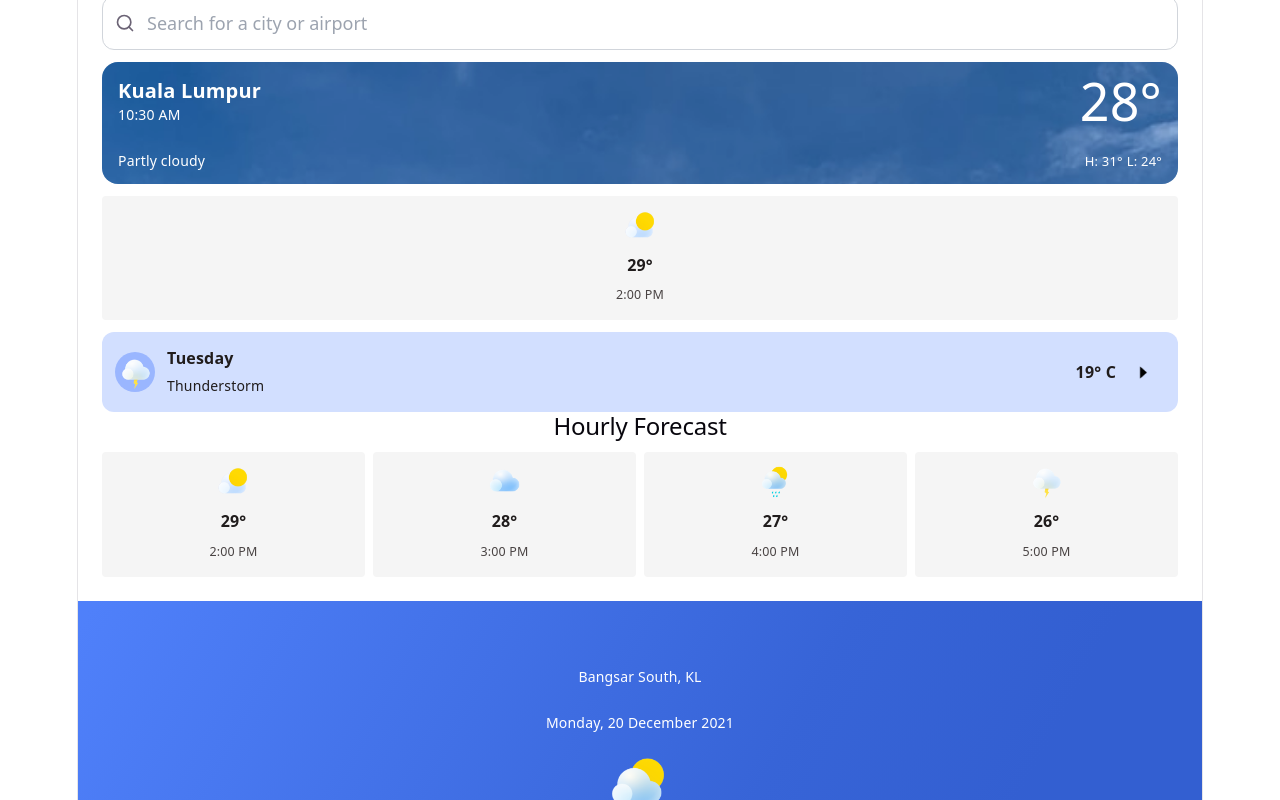
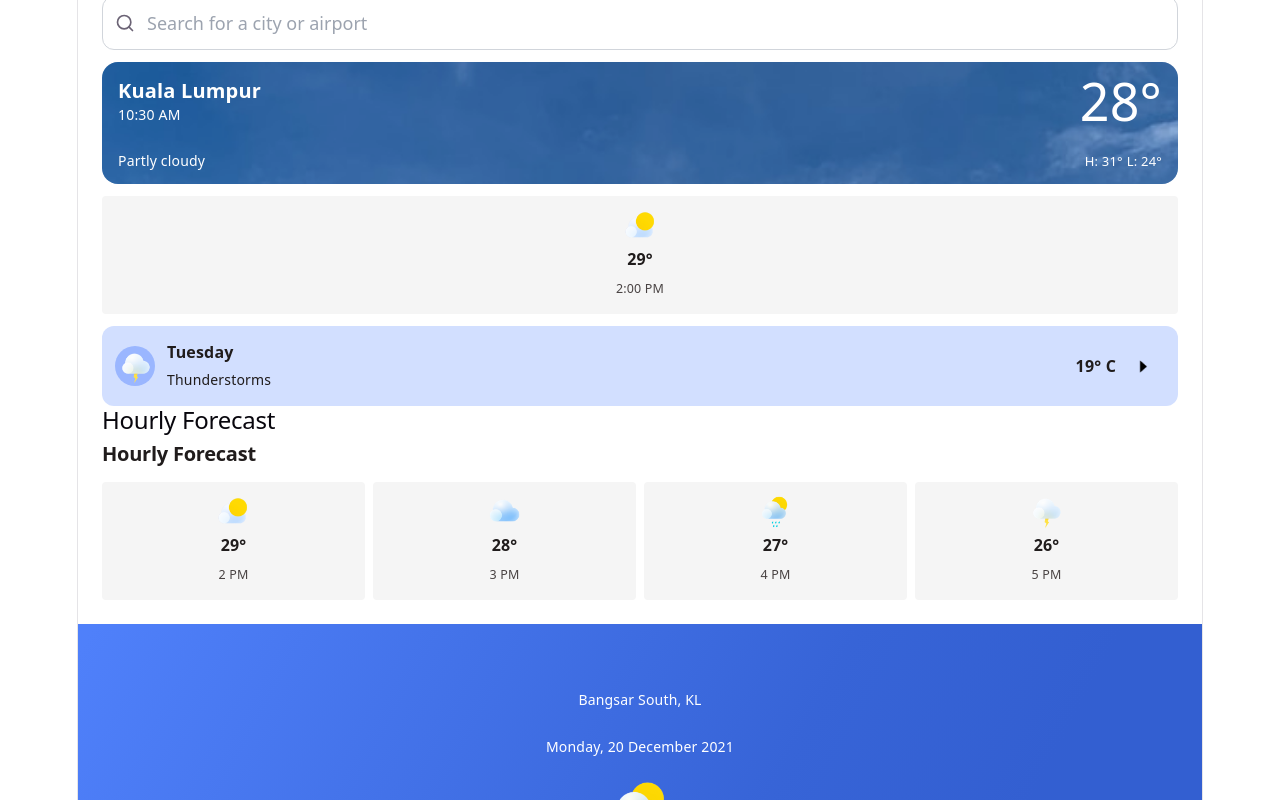
Before and after one commit to FatimahZahra30/weather-app, a Vue app: page /weather in a window 1280 px wide. Shown: the part 549-1349 px from the top of the page. Built offline with nearby package versions, Linux system fonts and the light colour scheme.

Commit message:
fix: fixed allignment issues for the hourly card

```diff
--- a/src/App.vue
+++ b/src/App.vue
@@ -11,6 +11,7 @@ import dayBackground from './assets/weather/day-background.jpg'
 import HourlyForcastCard from './components/molecules/HourlyForcastCard.vue'
 import WeeklyForcastItem from './components/molecules/WeeklyForcastItem.vue'
 import WeatherHero from './components/organisms/WeatherHero.vue'
+import HourlyForcast from './components/organisms/HourlyForcast.vue'
 
 const email = ref('')
 const searchQuery = ref('')
@@ -65,7 +66,7 @@ const searchQuery = ref('')
       <WeeklyForcastItem
       name="thunderstorm"
       day="Tuesday"
-      weather="Thunderstorm"
+      weather="Thunderstorms"
       :temperature="19"
       />
 
@@ -76,46 +77,10 @@ const searchQuery = ref('')
 
       <h2>Hourly Forecast</h2>
 
-      <div class="hourly-forecast-scroll">
+    </section>
 
-        <HourlyForcastCard
-          name="sunny"
-          :temperature="29"
-          time="2:00 PM"
-        />
-
-        <HourlyForcastCard
-          name="cloudy"
-          :temperature="28"
-          time="3:00 PM"
-        />
-
-        <HourlyForcastCard
-          name="moderateRain"
-          :temperature="27"
-          time="4:00 PM"
-        />
-
-        <HourlyForcastCard
-          name="thunderstorm"
-          :temperature="26"
-          time="5:00 PM"
-        />
-
-        <HourlyForcastCard
-          name="rainy"
-          :temperature="25"
-          time="6:00 PM"
-        />
-
-        <HourlyForcastCard
-          name="cloudy"
-          :temperature="25"
-          time="7:00 PM"
-        />
-
-      </div>
-
+    <section class="hourly-section">
+      <HourlyForcast />
     </section>
     </main>
 
@@ -142,40 +107,10 @@ const searchQuery = ref('')
   flex-wrap: wrap;
 }
 
-/* Hourly forecast section */
+
 .hourly-section {
-  display: block !important;
+  display: block;
   width: 100%;
 }
 
-.hourly-section h2 {
-  margin: 0 0 12px;
-}
-
-/* Scroll container */
-.hourly-forecast-scroll {
-  display: flex;
-  flex-wrap: nowrap;
-  gap: 8px;
-
-  width: 100%;
-  overflow-x: auto;
-  overflow-y: hidden;
-
-  scrollbar-width: none;
-  box-sizing: border-box;
-}
-
-.hourly-forecast-scroll::-webkit-scrollbar {
-  display: none;
-}
-
-/* Exactly 4 cards visible */
-.hourly-forecast-scroll > * {
-  flex: 0 0 calc((100% - 24px) / 4);
-  width: calc((100% - 24px) / 4);
-  min-width: 0;
-  box-sizing: border-box;
-}
-
 </style>
--- a/src/components/molecules/HourlyForcastCard.vue
+++ b/src/components/molecules/HourlyForcastCard.vue
@@ -50,12 +50,19 @@ withDefaults(
 
 <style scoped>
 .hourly-forecast-card {
+  display: flex;
+  flex-direction: column;
+  align-items: center;
+
   width: 100%;
   min-width: 0;
+
   padding: 12px 8px;
+
+  box-sizing: border-box;
+
   border-radius: 4px;
   background: #F5F5F5;
-  text-align: center;
 }
 
 .hourly-forecast-card__icon {
--- a/src/components/organisms/HourlyForcast.vue
+++ b/src/components/organisms/HourlyForcast.vue
@@ -1,102 +1,107 @@
 <script setup lang="ts">
-import cloudy from '../../assets/weather-icons/cloudy.png'
-import moderateRain from '../../assets/weather-icons/moderate-rain.png'
-import rainy from '../../assets/weather-icons/rainy.png'
-import sunny from '../../assets/weather-icons/sunny.png'
-import thunderstorm from '../../assets/weather-icons/thunderstorm.png'
+import HourlyForcastCard from '../molecules/HourlyForcastCard.vue'
 
-const icons = {
-  cloudy,
-  moderateRain,
-  rainy,
-  sunny,
-  thunderstorm,
-}
-
-type IconName = keyof typeof icons
-
-withDefaults(
-  defineProps<{
-    name: IconName
-    temperature?: number
-    time: string
-  }>(),
+const hourlyForecast = [
   {
-    temperature: 0,
+    name: 'sunny' as const,
+    temperature: 29,
+    time: '2 PM',
   },
-)
+  {
+    name: 'cloudy' as const,
+    temperature: 28,
+    time: '3 PM',
+  },
+  {
+    name: 'moderateRain' as const,
+    temperature: 27,
+    time: '4 PM',
+  },
+  {
+    name: 'thunderstorm' as const,
+    temperature: 26,
+    time: '5 PM',
+  },
+  {
+    name: 'rainy' as const,
+    temperature: 25,
+    time: '6 PM',
+  },
+  {
+    name: 'cloudy' as const,
+    temperature: 25,
+    time: '7 PM',
+  },
+]
 </script>
 
 <template>
-  <article class="hourly-forecast-card">
+  <section class="hourly-forecast">
 
-    <!-- Weather icon -->
-    <img
-      class="hourly-forecast__icon"
-      :src="icons[name]"
-      alt=""
-    />
+    <h2 class="hourly-forecast__title">
+      Hourly Forecast
+    </h2>
 
-    <!-- Temperature -->
-    <p class="hourly-forecast__temperature">
-      {{ temperature }}°
-    </p>
+    <div class="hourly-forecast__scroll">
 
-    <!-- Time -->
-    <p class="hourly-forecast__time">
-      {{ time }}
-    </p>
+      <HourlyForcastCard
+        v-for="(forecast, index) in hourlyForecast"
+        :key="index"
+        :name="forecast.name"
+        :temperature="forecast.temperature"
+        :time="forecast.time"
+      />
 
-  </article>
+    </div>
+
+  </section>
 </template>
 
 <style scoped>
-.hourly-forecast-card {
-  display: flex;
-  flex-direction: column;
-  align-items: center;
-
-  /* Exactly 1/4 of the visible area */
-  width: calc(25% - 6px);
-  min-width: calc(25% - 6px);
-
-  /* VERY IMPORTANT */
-  flex-shrink: 0;
-
-  padding: 12px 8px;
-
-  box-sizing: border-box;
-
-  border-radius: 12px;
-  background: #F5F5F5;
+.hourly-forecast {
+  width: 100%;
+  min-width: 0;
 }
 
-/* Weather icon */
-.hourly-forecast__icon {
-  width: 48px;
-  height: 48px;
-  object-fit: contain;
-}
+.hourly-forecast__title {
+  margin: 0 0 4px;
 
-/* Temperature */
-.hourly-forecast__temperature {
-  margin: 8px 0 0;
-
-  font-size: 18px;
+  font-size: 20px;
   font-weight: 600;
-  line-height: 1;
 
   color: #201C1C;
 }
 
-/* Time */
-.hourly-forecast__time {
-  margin: 8px 0 0;
+.hourly-forecast__scroll {
+  display: flex;
+  flex-wrap: nowrap;
+  gap: 8px;
 
-  font-size: 14px;
-  font-weight: 400;
-  line-height: 1;
+  width: 100%;
+  min-width: 0;
 
-  color: #201C1C;
+  overflow-x: auto;
+  overflow-y: hidden;
+
+  scrollbar-width: none;
+}
+
+.hourly-forecast__scroll::-webkit-scrollbar {
+  display: none;
+}
+
+/*
+ * 4 cards + 3 gaps = 100%
+ *
+ * Available width:
+ * 100% - 24px of gaps
+ *
+ * Each card:
+ * (100% - 24px) / 4
+ */
+.hourly-forecast__scroll :deep(.hourly-forecast-card) {
+  flex: 0 0 calc((100% - 24px) / 4);
+  width: calc((100% - 24px) / 4);
+  min-width: calc((100% - 24px) / 4);
 }
 </style>
```
